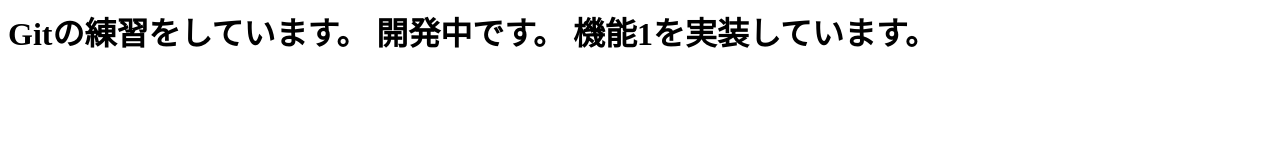
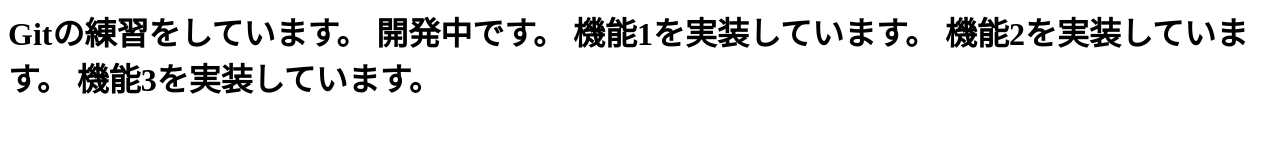
Before and after one commit to ShoichiMakino/ex02, a plain HTML site: page index.html in a window 1280 px wide. Drawn offline with Linux system fonts and the light colour scheme.

Commit message:
機能2を実装しています。 機能3を実装しています。

```diff
--- a/index.html
+++ b/index.html
@@ -10,6 +10,8 @@
         開発中です。
 
         機能1を実装しています。
+        機能2を実装しています。
+        機能3を実装しています。
     </h1>
 
 
```
